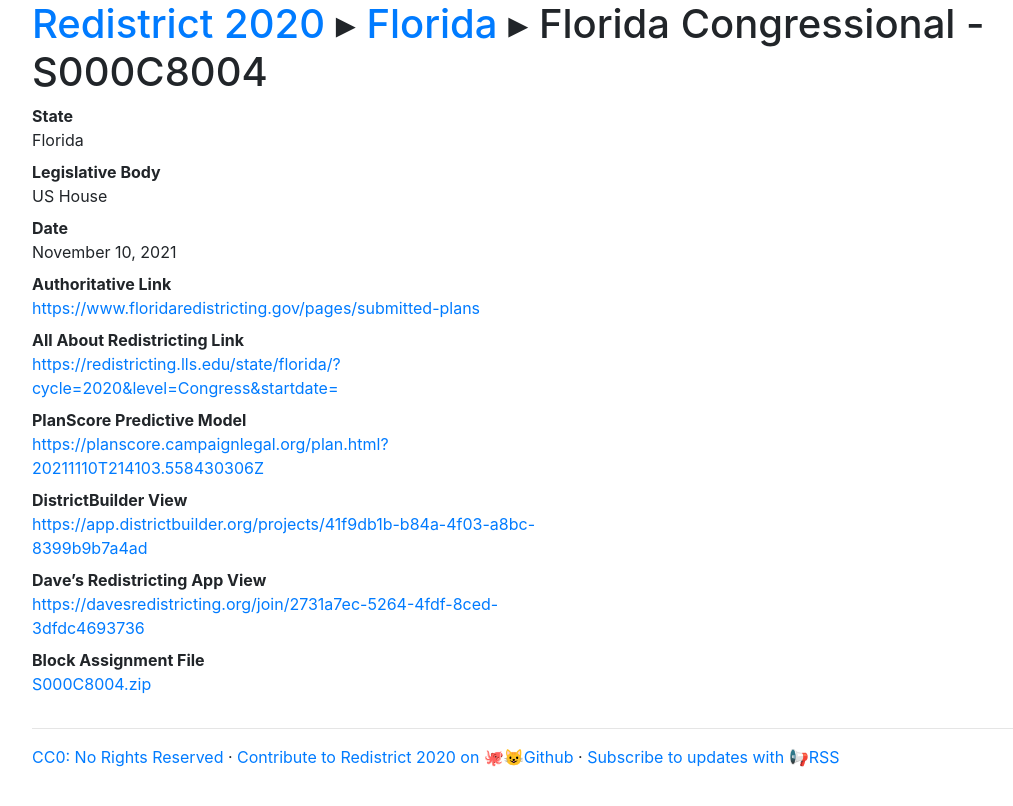
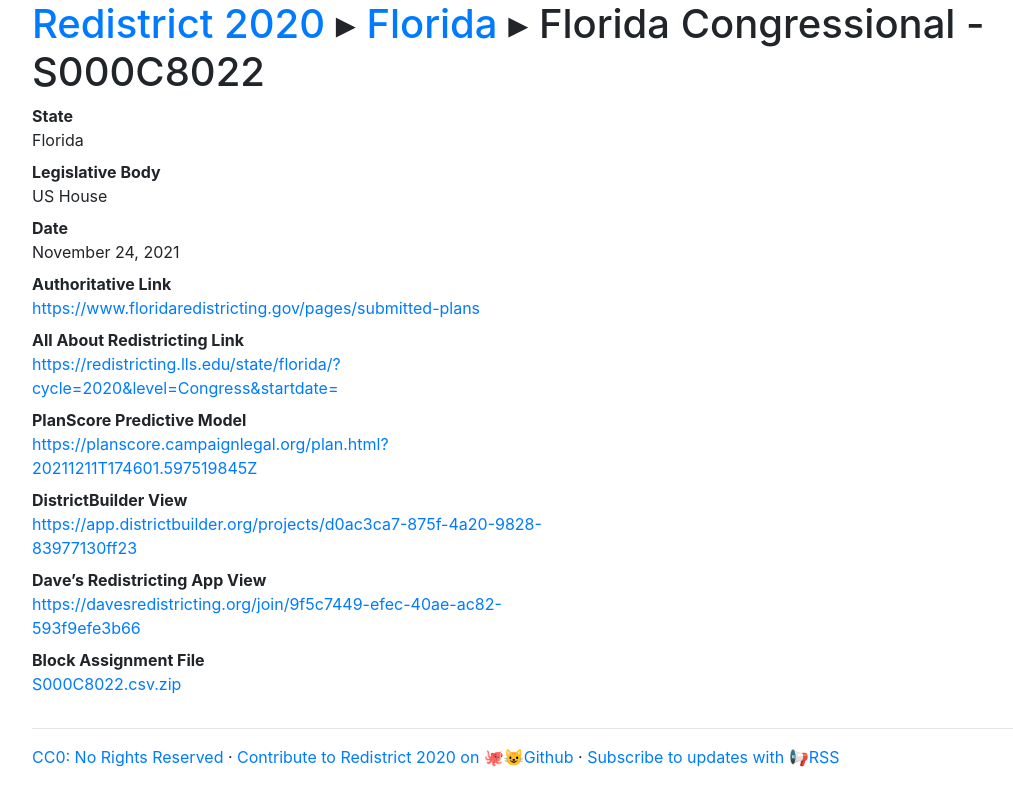
Before and after one commit to PlanScore/Redistrict2020, a Jekyll site: the page built from _plans/FL-2021-11-congress-S000C8022.md, in a window 1280 px wide. Shown: the top 806 px of the page, without its empty margins (53-1066 px from the left). Built offline with Jekyll 4.4.1, drawn with Linux system fonts in a browser that asks for light colours; nearby versions of some CDN libraries.

Commit message:
Update FL-2021-11-congress-S000C8022.md

```diff
--- a/_plans/FL-2021-11-congress-S000C8022.md
+++ b/_plans/FL-2021-11-congress-S000C8022.md
@@ -1,15 +1,15 @@
 ---
 state: Florida
-title: Florida Congressional - S000C8004
+title: Florida Congressional - S000C8022
 body: US House
-date: 2021-11-10
+date: 2021-11-24
 authoritative_link: https://www.floridaredistricting.gov/pages/submitted-plans
 allabout_link: https://redistricting.lls.edu/state/florida/?cycle=2020&level=Congress&startdate=
-planscore_link: https://planscore.campaignlegal.org/plan.html?20211110T214103.558430306Z
-districtbuilder_link: https://app.districtbuilder.org/projects/41f9db1b-b84a-4f03-a8bc-8399b9b7a4ad
-davesredist_link: https://davesredistricting.org/join/2731a7ec-5264-4fdf-8ced-3dfdc4693736
+planscore_link: https://planscore.campaignlegal.org/plan.html?20211211T174601.597519845Z
+districtbuilder_link: https://app.districtbuilder.org/projects/d0ac3ca7-875f-4a20-9828-83977130ff23
+davesredist_link: https://davesredistricting.org/join/9f5c7449-efec-40ae-ac82-593f9efe3b66
 five38_link:
-blockassignment_file: /files/FL-2021-11/S000C8004.zip
+blockassignment_file: /files/FL-2021-11/S000C8022.csv.zip
 shapefile_file:
 simplegeojson_file:
 
```
